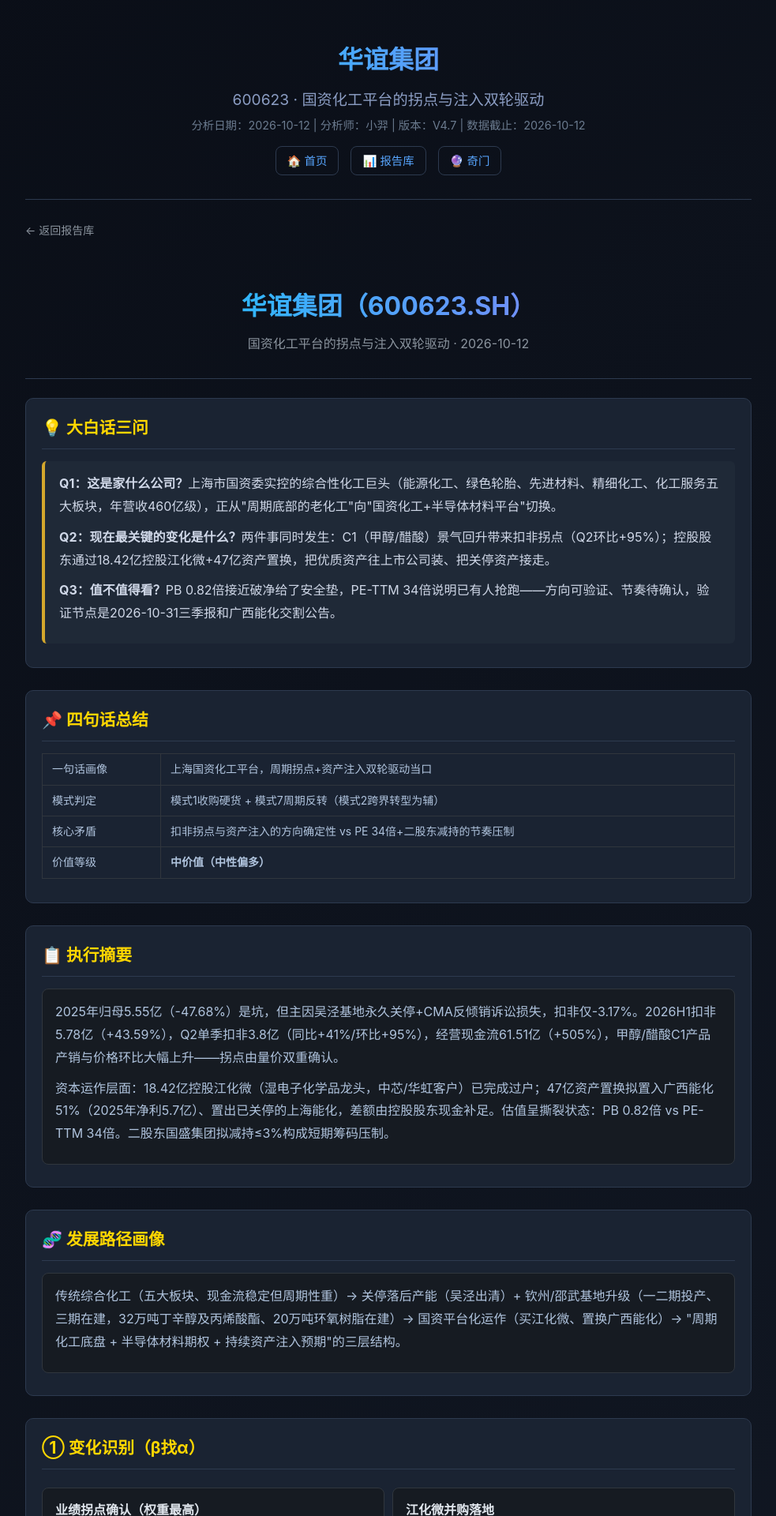
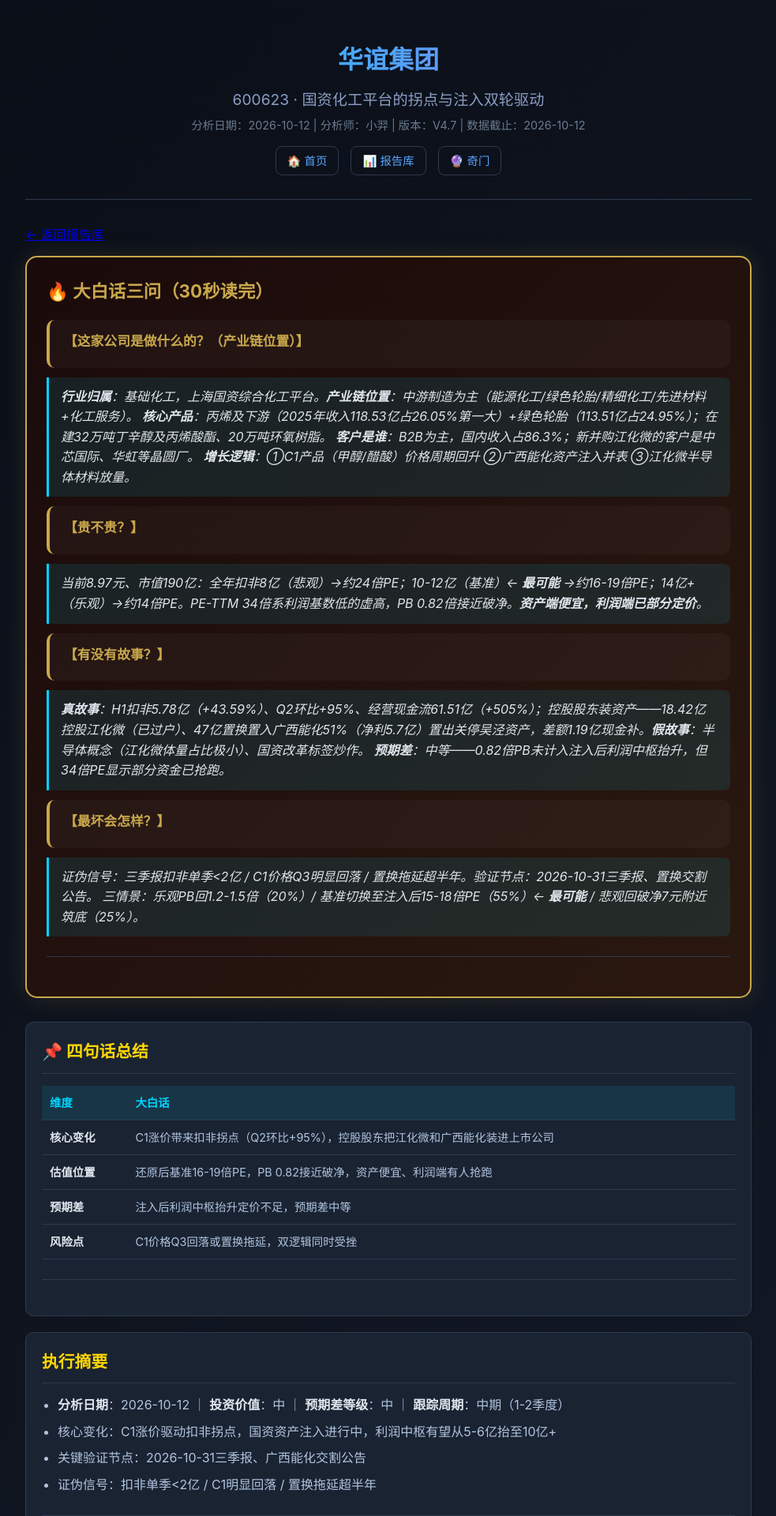
Before and after one commit to xiaoyi0319a/yixue-dashboard, a Jekyll site: the page built from _reports/600623.md, in a window 1280 px wide. Shown: the top 1920 px of the page at 79% size, without its empty margins (148-1131 px from the left). Built offline with Jekyll 4.4.1, drawn with Linux system fonts in a browser that asks for light colours; comment, search, counter and statistics services are not loaded; some of the changed text lies outside the part shown.

Commit message:
fix _reports/600623.md: 按个股分析工作流标准报告结构重写

```diff
--- a/_reports/600623.md
+++ b/_reports/600623.md
@@ -10,187 +10,118 @@ data_date: 2026-10-12
 
 <a href="reports.html" class="back-link">← 返回报告库</a>
 
-<div class="header">
-  <h1>华谊集团（600623.SH）</h1>
-  <div class="subtitle">国资化工平台的拐点与注入双轮驱动 · 2026-10-12</div>
-</div>
+## 🔥 大白话三问（30秒读完）
 
-<div class="section">
-  <h2>💡 大白话三问</h2>
-  <div class="verdict-box">
-    <p><b>Q1：这是家什么公司？</b>上海市国资委实控的综合性化工巨头（能源化工、绿色轮胎、先进材料、精细化工、化工服务五大板块，年营收460亿级），正从"周期底部的老化工"向"国资化工+半导体材料平台"切换。</p>
-    <p><b>Q2：现在最关键的变化是什么？</b>两件事同时发生：C1（甲醇/醋酸）景气回升带来扣非拐点（Q2环比+95%）；控股股东通过18.42亿控股江化微+47亿资产置换，把优质资产往上市公司装、把关停资产接走。</p>
-    <p><b>Q3：值不值得看？</b>PB 0.82倍接近破净给了安全垫，PE-TTM 34倍说明已有人抢跑——方向可验证、节奏待确认，验证节点是2026-10-31三季报和广西能化交割公告。</p>
-  </div>
-</div>
+**【这家公司是做什么的？（产业链位置）】**
+> **行业归属**：基础化工，上海国资综合化工平台。**产业链位置**：中游制造为主（能源化工/绿色轮胎/精细化工/先进材料+化工服务）。
+> **核心产品**：丙烯及下游（2025年收入118.53亿占26.05%第一大）+绿色轮胎（113.51亿占24.95%）；在建32万吨丁辛醇及丙烯酸酯、20万吨环氧树脂。
+> **客户是谁**：B2B为主，国内收入占86.3%；新并购江化微的客户是中芯国际、华虹等晶圆厂。
+> **增长逻辑**：①C1产品（甲醇/醋酸）价格周期回升 ②广西能化资产注入并表 ③江化微半导体材料放量。
 
-<div class="section">
-  <h2>📌 四句话总结</h2>
-  <table class="data-table">
-    <tr><td>一句话画像</td><td>上海国资化工平台，周期拐点+资产注入双轮驱动当口</td></tr>
-    <tr><td>模式判定</td><td>模式1收购硬货 + 模式7周期反转（模式2跨界转型为辅）</td></tr>
-    <tr><td>核心矛盾</td><td>扣非拐点与资产注入的方向确定性 vs PE 34倍+二股东减持的节奏压制</td></tr>
-    <tr><td>价值等级</td><td><b>中价值（中性偏多）</b></td></tr>
-  </table>
-</div>
+**【贵不贵？】**
+> 当前8.97元、市值190亿：全年扣非8亿（悲观）→约24倍PE；10-12亿（基准）← **最可能** →约16-19倍PE；14亿+（乐观）→约14倍PE。PE-TTM 34倍系利润基数低的虚高，PB 0.82倍接近破净。**资产端便宜，利润端已部分定价**。
 
-<div class="section">
-  <h2>📋 执行摘要</h2>
-  <div class="info-card">
-    <p>2025年归母5.55亿（-47.68%）是坑，但主因吴泾基地永久关停+CMA反倾销诉讼损失，扣非仅-3.17%。2026H1扣非5.78亿（+43.59%），Q2单季扣非3.8亿（同比+41%/环比+95%），经营现金流61.51亿（+505%），甲醇/醋酸C1产品产销与价格环比大幅上升——拐点由量价双重确认。</p>
-    <p>资本运作层面：18.42亿控股江化微（湿电子化学品龙头，中芯/华虹客户）已完成过户；47亿资产置换拟置入广西能化51%（2025年净利5.7亿）、置出已关停的上海能化，差额由控股股东现金补足。估值呈撕裂状态：PB 0.82倍 vs PE-TTM 34倍。二股东国盛集团拟减持≤3%构成短期筹码压制。</p>
-  </div>
-</div>
+**【有没有故事？】**
+> **真故事**：H1扣非5.78亿（+43.59%）、Q2环比+95%、经营现金流61.51亿（+505%）；控股股东装资产——18.42亿控股江化微（已过户）、47亿置换置入广西能化51%（净利5.7亿）置出关停吴泾资产，差额1.19亿现金补。**假故事**：半导体概念（江化微体量占比极小）、国资改革标签炒作。
+> **预期差**：中等——0.82倍PB未计入注入后利润中枢抬升，但34倍PE显示部分资金已抢跑。
 
-<div class="section">
-  <h2>🧬 发展路径画像</h2>
-  <div class="info-card">
-    <p>传统综合化工（五大板块、现金流稳定但周期性重）→ 关停落后产能（吴泾出清）+ 钦州/邵武基地升级（一二期投产、三期在建，32万吨丁辛醇及丙烯酸酯、20万吨环氧树脂在建）→ 国资平台化运作（买江化微、置换广西能化）→ "周期化工底盘 + 半导体材料期权 + 持续资产注入预期"的三层结构。</p>
-  </div>
-</div>
+**【最坏会怎样？】**
+> 证伪信号：三季报扣非单季<2亿 / C1价格Q3明显回落 / 置换拖延超半年。验证节点：2026-10-31三季报、置换交割公告。
+> 三情景：乐观PB回1.2-1.5倍（20%）/ 基准切换至注入后15-18倍PE（55%）← **最可能** / 悲观回破净7元附近筑底（25%）。
 
-<div class="section">
-  <h2>① 变化识别（β找α）</h2>
-  <div class="info-grid">
-    <div class="info-card"><b>业绩拐点确认（权重最高）</b><br>H1扣非5.78亿（+43.59%），Q2环比+95%，经营现金流61.51亿（+505%）；华泰预期Q2净利1.2亿，实际3.2亿</div>
-    <div class="info-card"><b>江化微并购落地</b><br>18.42亿拿下23.96%股份成控股股东，形成"华谊精馏能力+江化微G2-G5资质+中芯/华虹供应链"闭环，承诺60个月不转让</div>
-    <div class="info-card"><b>47亿资产置换</b><br>置入广西能化51%（净利5.7亿），置出吴泾关停资产，差额1.19亿控股股东现金补足——利益输送方向对中小股东友好</div>
-    <div class="info-card"><b>筹码悬顶</b><br>二股东国盛集团（13.29%）及一致行动人拟减持≤3%（2026-05公告），属国资体系内腾挪</div>
-  </div>
-  <div class="highlight-box">主营结构：2025年丙烯及下游产品收入118.53亿（占26.05%）跃居第一大收入，绿色轮胎113.51亿（24.95%）次之；国内收入占比86.3%。</div>
-</div>
+---
 
-<div class="section">
-  <h2>② 权重排序</h2>
-  <div class="info-card">
-    <p><b>底部支撑</b>：PB 0.82倍（净资产8.72元/股 vs 现价8.97元）+ H1经营现金流61.5亿 + 扣非拐点 + 注入后年化利润中枢10亿+预期。</p>
-    <p><b>顶部压制</b>：PE-TTM 34倍（利润基数低）+ 国盛减持≤3% + C1景气持续性未验证 + 轮胎海外摩擦长尾。</p>
-    <p><b>噪音</b>：半导体概念短线情绪溢价、"上海国资改革"标签反复炒作。<b>迷雾</b>：广西能化并表时点、C1价格Q3走向。</p>
-  </div>
-</div>
+## 📌 四句话总结
 
-<div class="section">
-  <h2>③ 共振检查</h2>
-  <div class="info-card">
-    <p>C1涨价（正向）+ 资产注入（正向）+ 半导体材料叙事（正向想象）vs 轮胎出口摩擦（负向）+ 内需平淡（中性）→ <b>正向共振初成，动能刚起步</b>。</p>
-  </div>
-</div>
+| 维度 | 大白话 |
+|:-----|:-------|
+| **核心变化** | C1涨价带来扣非拐点（Q2环比+95%），控股股东把江化微和广西能化装进上市公司 |
+| **估值位置** | 还原后基准16-19倍PE，PB 0.82接近破净，资产便宜、利润端有人抢跑 |
+| **预期差** | 注入后利润中枢抬升定价不足，预期差中等 |
+| **风险点** | C1价格Q3回落或置换拖延，双逻辑同时受挫 |
 
-<div class="section">
-  <h2>📈 财务轨迹</h2>
-  <table class="data-table">
-    <tr><th>报告期</th><th>营收</th><th>归母净利</th><th>扣非净利</th><th>经营现金流</th></tr>
-    <tr><td>2022年报</td><td>385.1亿</td><td>12.81亿</td><td>—</td><td>74.59亿</td></tr>
-    <tr><td>2023年报</td><td>408.8亿</td><td>9.05亿</td><td>—</td><td>3.53亿</td></tr>
-    <tr><td>2024年报</td><td>446.5亿</td><td>10.61亿</td><td>4.36亿</td><td>36.88亿</td></tr>
-    <tr><td>2025年报</td><td>460.7亿（-6.44%）</td><td>5.55亿（-47.68%）</td><td>4.22亿（-3.17%）</td><td>17.84亿（-54.5%）</td></tr>
-    <tr><td>2026H1</td><td>246.2亿（+1.79%）</td><td>4.90亿（+0.55%）</td><td><b>5.78亿（+43.59%）</b></td><td><b>61.51亿（+505%）</b></td></tr>
-  </table>
-  <div class="highlight-box">2025年利润下滑主因：化工景气下行产品价格回落 + 吴泾基地永久关停 + CMA反倾销诉讼损失（非经营性为主，扣非仅-3.17%）。2026Q2单季归母3.2亿（环比+92%），甲醇/醋酸价格环比大幅上升驱动。分红连续（2025年度10派1.1元，分红率42%）。</div>
-</div>
+---
 
-<div class="section">
-  <h2>④ 分层价值</h2>
-  <div class="info-card">
-    <p><b>现实层</b>：周期底部化工主业，扣非中枢约8-11亿，PB 0.82倍定价充分保守。</p>
-    <p><b>预期层</b>：广西能化并表后归母中枢抬升至10亿+，市值/利润匹配度显著改善。</p>
-    <p><b>想象层</b>：江化微打开半导体材料平台想象，若持续整合上海国资新材料资产，存在"类平台重估"空间。</p>
-  </div>
-</div>
+## 执行摘要
+- **分析日期**：2026-10-12 ｜ **投资价值**：中 ｜ **预期差等级**：中 ｜ **跟踪周期**：中期（1-2季度）
+- 核心变化：C1涨价驱动扣非拐点，国资资产注入进行中，利润中枢有望从5-6亿抬至10亿+
+- 关键验证节点：2026-10-31三季报、广西能化交割公告
+- 证伪信号：扣非单季<2亿 / C1明显回落 / 置换拖延超半年
 
-<div class="section">
-  <h2>⑤ 即时错配</h2>
-  <div class="verdict-box">
-    <p>市场仍以"老化工"给它0.82倍PB定价，但资产结构已实质变化（出清吴泾、广西能化注入预期、控股江化微）；同时PE-TTM 34倍又反映市场已开始抢跑拐点——<b>PB与PE的撕裂本身就是错配信号：资产端便宜，利润端已被部分定价。错配修复依赖资产置换落地这一催化剂。</b></p>
-  </div>
-</div>
+---
 
-<div class="section">
-  <h2>⑥ 三情景推演</h2>
-  <table class="data-table">
-    <tr><th>情景</th><th>概率</th><th>假设</th><th>结果</th></tr>
-    <tr><td>基准</td><td>55%</td><td>C1景气温和回升，广西能化Q4交割，江化微平稳整合</td><td>2026扣非10-12亿，估值切换至注入后15-18倍PE</td></tr>
-    <tr><td>乐观</td><td>20%</td><td>C1价格强势+注入加快+半导体题材共振</td><td>按"国资新材料平台"重估，PB回到1.2-1.5倍</td></tr>
-    <tr><td>悲观</td><td>25%</td><td>C1价格回落+置换拖延+二股东持续减持</td><td>回破净区间，7元附近（52周低点7.06元）反复筑底</td></tr>
-  </table>
-</div>
+## 一、变化识别（Step 1）
+- 画像：现价8.97元/市值190.1亿/PE-TTM 34.11/PB 0.82（每股净资产8.72元）/52周7.06-12.10元；2026H1营收246.24亿（+1.79%）扣非5.78亿（+43.59%）经营现金流61.51亿（+505%）；股东：华谊控股38.15%+国盛13.29%+国资投资5.03%。
+- 核心变化一（权重最高）：扣非拐点。2025年归母-47.68%系吴泾关停+CMA反倾销诉讼等非经营性因素（扣非仅-3.17%）；Q2单季扣非3.8亿（环比+95%），甲醇/醋酸价格环比大幅上升（华泰预期Q2净利1.2亿、实际3.2亿）。
+- 核心变化二：国资资产运作。18.42亿控股江化微（8月过户，60个月不转让）；47亿置换置入广西能化51%（净利5.7亿）、置出上海能化（吴泾关停资产），差额1.19亿控股股东现金补足。
+- 🔍 一句话核心发现：方向之争已无悬念，悬念只在节奏。
 
-<div class="section">
-  <h2>⑦ 综合研判</h2>
-  <div class="verdict-box">
-    <p><b>价值等级：中价值（中性偏多）</b></p>
-    <p>一家刚在周期底部确认扣非拐点、同时控股股东正在把优质资产往上市公司里搬的上海国资化工平台。0.82倍PB给了安全垫，34倍PE提醒已经有人抢跑——赔率不错，胜率取决于注入落地节奏。</p>
-  </div>
-</div>
+## 一、变化权重排序（Step 1.5）
+- 底部支撑：Q2扣非环比+95%、现金流61.5亿、PB 0.82、注入后利润中枢10亿+预期。
+- 顶部压制：PE 34倍（基数低）、国盛减持≤3%、C1持续性未验证、轮胎海外摩擦长尾。
+- 噪音：半导体情绪溢价、国资改革标签炒作。迷雾：交割时点、C1价格Q3走向。
 
-<div class="section">
-  <h2>⑧ 多空博弈层（V4.7）</h2>
-  <div class="info-grid">
-    <div class="info-card"><b>①筹码结构</b><br>华谊控股38.15%+国盛13.29%+上海国资投资5.03%，国资合计超56%；国盛减持≤3%为情绪性悬顶压力，接盘大概率仍在国资体系内</div>
-    <div class="info-card"><b>②业绩与估值</b><br>PE 34倍 vs PB 0.82倍，"低利润基数+高重置成本"组合：锚利润则贵，锚资产则便宜</div>
-    <div class="info-card"><b>③题材传导</b><br>C1涨价（已验证）+国资注入（待交割）+半导体材料（已过户），传导链完整，多方最强战场</div>
-    <div class="info-card"><b>④股东行为</b><br>控股股东持续"装资产"（江化微、广西能化+现金补差），中小股东友好；唯一减分项国盛减持系体系内优化</div>
-    <div class="info-card"><b>⑤治理与期权</b><br>上海国资治理，稳定但效率平平；2025年管理费用+24%曾引关注；分红率42%中规中矩</div>
-    <div class="info-card"><b>⑥行业地位</b><br>上海化工龙头，丙烯及下游已跃居第一大收入（26%），区域龙头+平台角色格局稳固</div>
-  </div>
-  <div class="info-card">
-    <p><b>多空共识区</b>：2025年是业绩坑（扣非仅-3.2%）；C1涨价驱动Q2环比大改善是事实；PB 0.82资产端不贵。<b>分歧点</b>：注入落地节奏与成色；34倍PE是"拐点前夜"还是"预期透支"。</p>
-    <p><b>多方立论</b>：扣非拐点+资产注入+半导体期权，0.82倍PB国资平台，三季报和交割公告都是免费的催化剂。</p>
-    <p><b>空方立论</b>：化工景气回升一个季度就谈拐点太早，34倍PE已预支注入预期，二股东3%减持压着，落地不及预期就是戴维斯双杀。</p>
-  </div>
-  <div class="highlight-box"><b>仲裁：与⑦一致，中价值（中性偏多）。</b>价值理由五项全部可验证、可测算；空方三项均为"时点与节奏"问题而非"方向"问题——方向之争多方胜，节奏之争尚未分晓。</div>
-  <div class="info-card">
-    <b>认输信号清单：</b>
-    <p>1. 2026-10-31三季报扣非单季≥3亿且C1价格Q3环比不回落 → 空方部分认输，上调<br>
-    2. 广西能化置换完成交割公告 → "落地拖延"论据失效，上调<br>
-    3. 三季报扣非单季&lt;2亿或C1价格明显回落 → "拐点确认"动摇，下调至低价值偏中<br>
-    4. 国盛减持完成后股价站稳且国资体系内承接 → 筹码压力证伪，上调<br>
-    5. 江化微整合业绩变脸或客户流失 → 半导体期权折价，下调</p>
-  </div>
-</div>
+## 一、变化价值（Step 2）
+- 变化一（C1拐点）：现实层Q2扣非3.8亿；预期层全年10-12亿；想象层丁辛醇/环氧树脂新产能2027年继续上移。共振强度：中偏强（斜率待Q3验证）。关键质疑：涨价是地缘脉冲还是周期反转。
+- 变化二（资产注入）：静态增厚归母约2.9亿/年；与国资改革政策环境正向共振。关键质疑：交割时点、广西能化盈利可持续性。
+- 模式检查：模式1约80%达标（5/5项，扣除置换未交割不确定性）；模式7约60%（右侧确认待三季报）。
 
-<div class="section">
-  <h2>📎 附录A：模式匹配</h2>
-  <table class="data-table">
-    <tr><th>模式</th><th>匹配度</th><th>依据</th></tr>
-    <tr><td>1 收购硬货</td><td>★★★★</td><td>控股江化微+拟置入广西能化51%，资产注入预期明确</td></tr>
-    <tr><td>7 周期反转</td><td>★★★★</td><td>C1价格回升，Q2扣非环比+95%，底部右侧信号初现</td></tr>
-    <tr><td>2 跨界转型</td><td>★★★</td><td>传统化工→半导体关键材料，国资产业升级叙事</td></tr>
-    <tr><td>6 资源品涨价</td><td>★★</td><td>C1/C3涨价是利润修复直接驱动</td></tr>
-  </table>
-</div>
+## 一、即时错配识别（Step 2.5）
+- 错配一（认知差）：市场按"老化工"给0.82倍PB，资产结构已实质变化。
+- 错配二（反应差）：34倍PE已预支部分拐点预期，修复依赖"交割+三季报"双催化剂。
+- 🔍 一句话核心发现：PB与PE的撕裂本身就是错配信号，修复路径明确、时间点不可控。
 
-<div class="section">
-  <h2>📎 附录B：数据速查</h2>
-  <table class="data-table">
-    <tr><td>现价 / 市值</td><td>8.97元 / 190.1亿（2026-10-12）</td></tr>
-    <tr><td>PE-TTM / PB</td><td>34.11倍 / 0.82倍（每股净资产8.72元）</td></tr>
-    <tr><td>52周区间</td><td>7.06元（2025-12-17）— 12.10元（2026-03-13）</td></tr>
-    <tr><td>总股本 / 股东</td><td>21.19亿股 / 华谊控股38.15%、国盛13.29%、上海国资投资5.03%</td></tr>
-    <tr><td>2026Q2</td><td>归母3.2亿（环比+92%），扣非3.8亿（同比+41%/环比+95%）</td></tr>
-    <tr><td>分红</td><td>2025年度10派1.1元（分红率42%），年度分红连续</td></tr>
-  </table>
-</div>
+## 三、可信度裁决（Step 3）
+| 情景 | 概率 | 假设 | 结果 |
+|:-----|:-----|:-----|:-----|
+| 乐观 | 20% | C1强势+注入加快+题材共振 | 按国资新材料平台重估，PB回1.2-1.5倍 |
+| 基准 | 55% | 温和回升+Q4交割 | 2026扣非10-12亿，切换至注入后15-18倍PE |
+| 悲观 | 25% | 价格回落+置换拖延+减持压制 | 回破净区间，7元附近筑底 |
+- 证伪信号：扣非单季<2亿 / C1回落 / 置换拖延超半年。验证节点：2026-10-31三季报、交割公告。
 
-<div class="section">
-  <h2>📚 数据来源清单</h2>
-  <div class="info-card">
-    <p>东方财富（妙想）金融数据：行情、估值、财报、分红、股东结构；公司公告：2025年年度报告、2026年半年度报告、江化微收购公告、资产置换公告、国盛集团减持公告；华泰研究中报点评（2026-08-26）、蓝鲸财经、经济观察网、国际金融报相关报道。</p>
-  </div>
-</div>
+## 四、投资逻辑（Step 4）
+- **投资价值**：中 ｜ **预期差等级**：中 ｜ **跟踪周期**：中期（1-2季度）
+- 一句话核心逻辑：分析目的是跟踪国资化工平台重估的兑现节奏，这个变化在1-2个季度内有55%概率带来向注入后15-18倍PE的估值修复，核心验证节点是2026-10-31三季报和置换交割公告，如果三季报扣非单季<2亿且C1价格回落则证伪放弃。
 
-<style>
-.back-link{display:inline-block;margin-bottom:16px;color:#8b949e;text-decoration:none;font-size:14px}
-.back-link:hover{color:#58a6ff}
-.header{margin-bottom:24px}
-.subtitle{color:#8b949e;margin-top:4px}
-.section{margin-bottom:28px}
-.verdict-box{background:#1f2937;border-left:4px solid #d4a72c;padding:14px 18px;border-radius:6px;margin:10px 0}
-.info-card{background:#161b22;border:1px solid #30363d;border-radius:8px;padding:14px 16px;margin:8px 0;line-height:1.7}
-.info-grid{display:grid;grid-template-columns:1fr 1fr;gap:10px}
-.data-table{width:100%;border-collapse:collapse;margin:10px 0}
-.data-table th,.data-table td{border:1px solid #30363d;padding:8px 12px;text-align:left;font-size:14px}
-.data-table th{background:#161b22}
-.highlight-box{background:#2d2410;border:1px solid #d4a72c33;padding:12px 16px;border-radius:6px;margin:10px 0}
-@media(max-width:768px){.info-grid{grid-template-columns:1fr}}
-</style>
+---
+
+## 第二篇　多空对照清单（V4.7）
+**同一事实集，两种定价逻辑 ｜ 整理日期：2026-10-12 ｜ 数据基础**：第一篇
+
+### 一、战场对照
+| 战场 | 关键事实 | 多方 | 空方 | 裁决 |
+|:-----|:---------|:-----|:-----|:-----|
+| ①筹码结构 | 国资超56%；国盛拟减持≤3% | 流通盘小、筹码稳 | 可见卖压，承接方不明 | 空方略优 |
+| ②业绩估值 | PE 34倍 vs PB 0.82 | 还原后16-19倍，PB锚资产 | 现在就是34倍 | 多方占优 |
+| ③题材传导 | C1涨价+江化微+置换 | 真故事有数据 | 一个季度谈拐点太早 | 多方占优 |
+| ④股东行为 | 装资产+现金补差；分红率42% | 方向友好 | 或为做市值 | 多方占优 |
+| ⑤治理期权 | 国资治理；管理费用+24% | 规范 | 效率平平 | 平 |
+| ⑥行业地位 | 丙烯下游第一大收入26% | 区域龙头+平台角色 | 无定价权 | 多方小优 |
+
+### 二、多空共识区
+2025年是业绩坑（扣非仅-3.2%）；C1涨价驱动Q2环比改善是事实；PB 0.82资产端不贵。分歧不在事实，在节奏与持续性。
+
+### 三、一句话立论
+- **多头**："扣非拐点+资产注入+半导体期权，0.82倍PB国资平台，三季报和交割公告都是免费的催化剂。"
+- **空头**："化工回升一个季度就谈拐点太早，34倍PE已预支注入预期，二股东3%减持压着，落地不及预期就是戴维斯双杀。"
+
+### 四、仲裁
+价值理由五项全部可验证（拐点✓现金流✓增厚可测算✓PB安全垫✓方向友好✓）；空方三项均为时点节奏问题而非方向问题。**仲裁结论：投资价值中、预期差中，与Step 4一致。**
+认输信号清单：①三季报扣非单季≥3亿→空方部分认输；②置换交割→拖延论据失效；③扣非<2亿或C1回落→下调；④减持完成股价站稳→筹码压力证伪；⑤江化微变脸→期权折价。
+
+---
+
+## 附录A：翻倍基因库匹配报告
+- **匹配模式**：模式1收购硬货（约80%）+ 模式7周期反转（约60%）
+- **替代模式排除**：模式2（部分匹配但属国资产业升级非自救跨界）、模式6（涨价是驱动非模式）
+- **检查清单**：模式1五项全达标（标的质地✓价格✓控制权✓协同✓注入路径✓）；模式7价格见底✓单季拐点✓右侧确认⏳产能出清⚠️
+- **风险审计**：注入拖延（中）、江化微变脸（中）、大股东抽血（低，方向反向）
+- **交叉验证**：通用底盘中价值 vs 模式匹配度，✅一致
+
+## 附录：数据来源清单
+| 数据 | 来源 | 时间 |
+|:-----|:-----|:-----|
+| 行情/估值/股本 | 东方财富（妙想） | 2026-10-12 |
+| 2025年报/2026中报 | 公司定期报告 | 2026-04/08 |
+| 江化微收购/资产置换/国盛减持 | 公司公告 | 2026-01/08/05 |
+| Q2点评与C1价格分析 | 华泰研究 | 2026-08-26 |
```
